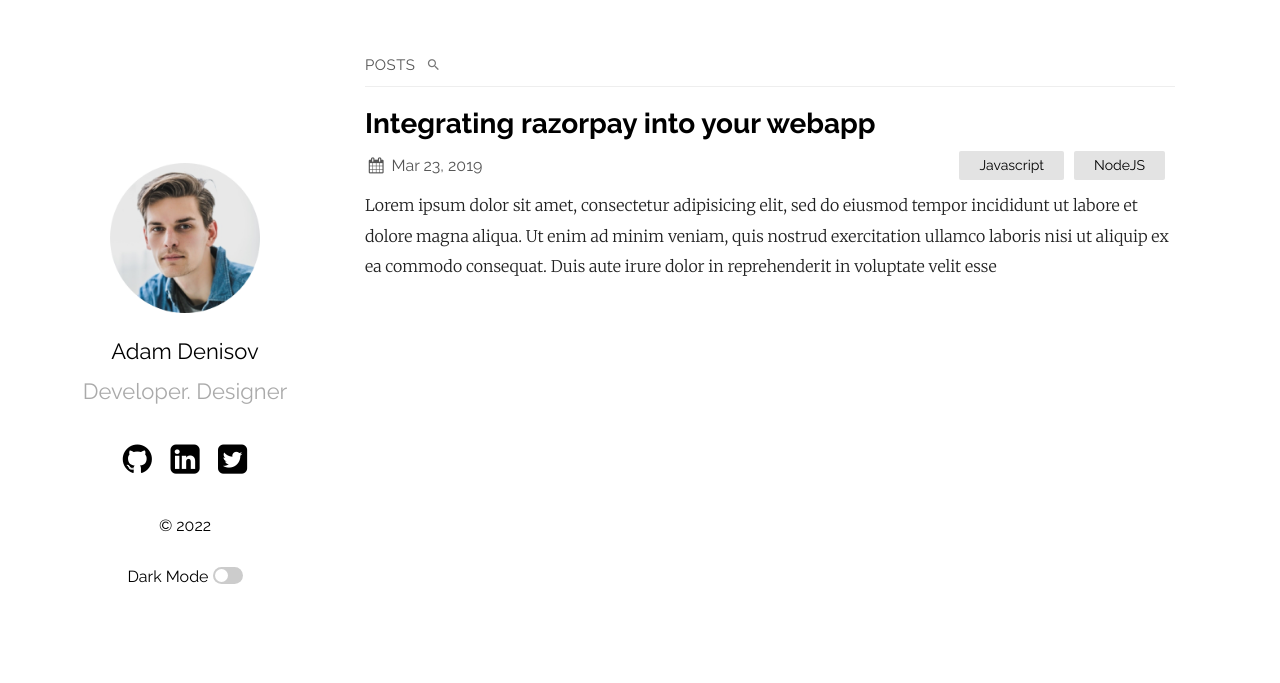
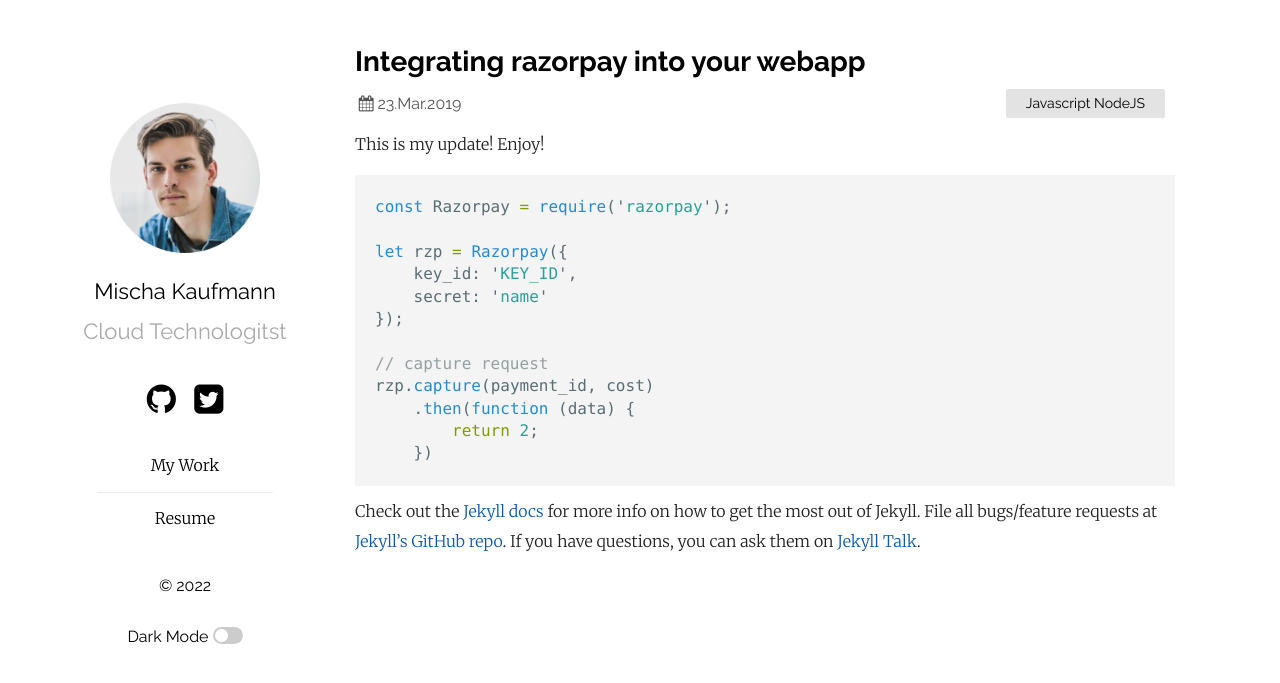
Before and after one commit to seaser0/mystaticsite, a Jekyll site: the page built from index.md, in a window 1280 px wide. Shown: the top 683 px of the page. Built offline with Jekyll 4.4.1, drawn with Linux system fonts in a browser that asks for light colours.

Commit message:
first update

````diff
--- a/_config.yml
+++ b/_config.yml
@@ -1,6 +1,6 @@
-title: Your awesome title
-author: GitHub User
-email: your-email@domain.com
+title: My Static Website
+author: seaser0
+email: info@nevit.ch
 description: > # this means to ignore newlines until "show_exerpts:"
   Write an awesome description for your new site here. You can edit this
   line in _config.yml. It will appear in your document head meta (for
@@ -12,23 +12,28 @@ show_excerpts: true # set to true to show excerpts on the homepage
 sass:
   sass_dir: _sass
 plainwhite:
-  name: Adam Denisov
-  tagline: Developer. Designer
-  date_format: "%b %-d, %Y"
+  name: Mischa Kaufmann
+  tagline: Cloud Technologitst
+  date_format: "%-d.%b.%Y"
   sitemap: true # set to true to generate sitemap.xml content
   search: true # set to true to enable searchbar
   dark_mode: true # set to true to add dark mode toggle
   portfolio_image: "assets/portfolio.png" # the path from the base directory of the site to the image to display (no / at the start)
   html_lang: "en" # set the lang attribute of the <html> tag for the pages. See here for a list of codes: https://www.w3schools.com/tags/ref_country_codes.asp
+  navigation:
+    - title: My Work
+      url: "/my-work"
+    - title: Resume
+      url: "/resume"
   condensed_mobile:
-    #- home
+    - home
     - page
     - post
   # generate social links in footer
   social_links:
-    twitter: samarsault
-    github:  samarsault
-    linkedIn: in/samarsault
+    twitter: seaser0
+    github:  seaser0
+    #linkedIn: in/samarsault
     #dribbble: jekyll
     #flickr:   jekyll
     #instagram: jekyll
--- a/_includes/head.html
+++ b/_includes/head.html
@@ -7,4 +7,6 @@
 {% seo %}
 {% if site.plainwhite.dark_mode %}
 <script type="text/javascript" src="{{ "/assets/js/darkmode.js" | relative_url }}"></script>
+<script src="https://ajax.googleapis.com/ajax/libs/jquery/3.6.0/jquery.min.js"></script>
+<script src="https://cdnjs.cloudflare.com/ajax/libs/Chart.js/2.9.4/Chart.js"></script>
 {% endif %}
--- a/_posts/2019-03-23-welcome-to-jekyll.markdown
+++ /dev/null
@@ -1,28 +0,0 @@
----
-layout: post
-title:  "Integrating razorpay into your webapp"
-date:   2019-03-23 21:03:36 +0530
-categories: Javascript NodeJS
----
-Lorem ipsum dolor sit amet, consectetur adipisicing elit, sed do eiusmod tempor incididunt ut labore et dolore magna aliqua. Ut enim ad minim veniam, quis nostrud exercitation ullamco laboris nisi ut aliquip ex ea commodo consequat. Duis aute irure dolor in reprehenderit in voluptate velit esse
-
-```javascript
-const Razorpay = require('razorpay');
-
-let rzp = Razorpay({
-	key_id: 'KEY_ID',
-	secret: 'name'
-});
-
-// capture request
-rzp.capture(payment_id, cost)
-	.then(function (data) {
-		return 2;
-	})
-```
-
-Check out the [Jekyll docs][jekyll-docs] for more info on how to get the most out of Jekyll. File all bugs/feature requests at [Jekyll’s GitHub repo][jekyll-gh]. If you have questions, you can ask them on [Jekyll Talk][jekyll-talk].
-
-[jekyll-docs]: https://jekyllrb.com/docs/home
-[jekyll-gh]:   https://github.com/jekyll/jekyll
-[jekyll-talk]: https://talk.jekyllrb.com/
--- a/index.md
+++ b/index.md
@@ -1,3 +1,28 @@
 ---
-layout: home
+layout: post
+title:  "Integrating razorpay into your webapp"
+date:   2019-03-23 21:03:36 +0530
+categories: Javascript NodeJS
 ---
+This is my update! Enjoy!
+
+```javascript
+const Razorpay = require('razorpay');
+
+let rzp = Razorpay({
+	key_id: 'KEY_ID',
+	secret: 'name'
+});
+
+// capture request
+rzp.capture(payment_id, cost)
+	.then(function (data) {
+		return 2;
+	})
+```
+
+Check out the [Jekyll docs][jekyll-docs] for more info on how to get the most out of Jekyll. File all bugs/feature requests at [Jekyll’s GitHub repo][jekyll-gh]. If you have questions, you can ask them on [Jekyll Talk][jekyll-talk].
+
+[jekyll-docs]: https://jekyllrb.com/docs/home
+[jekyll-gh]:   https://github.com/jekyll/jekyll
+[jekyll-talk]: https://talk.jekyllrb.com/
````
Also changed, not shown: LICENSE.txt (deleted).
